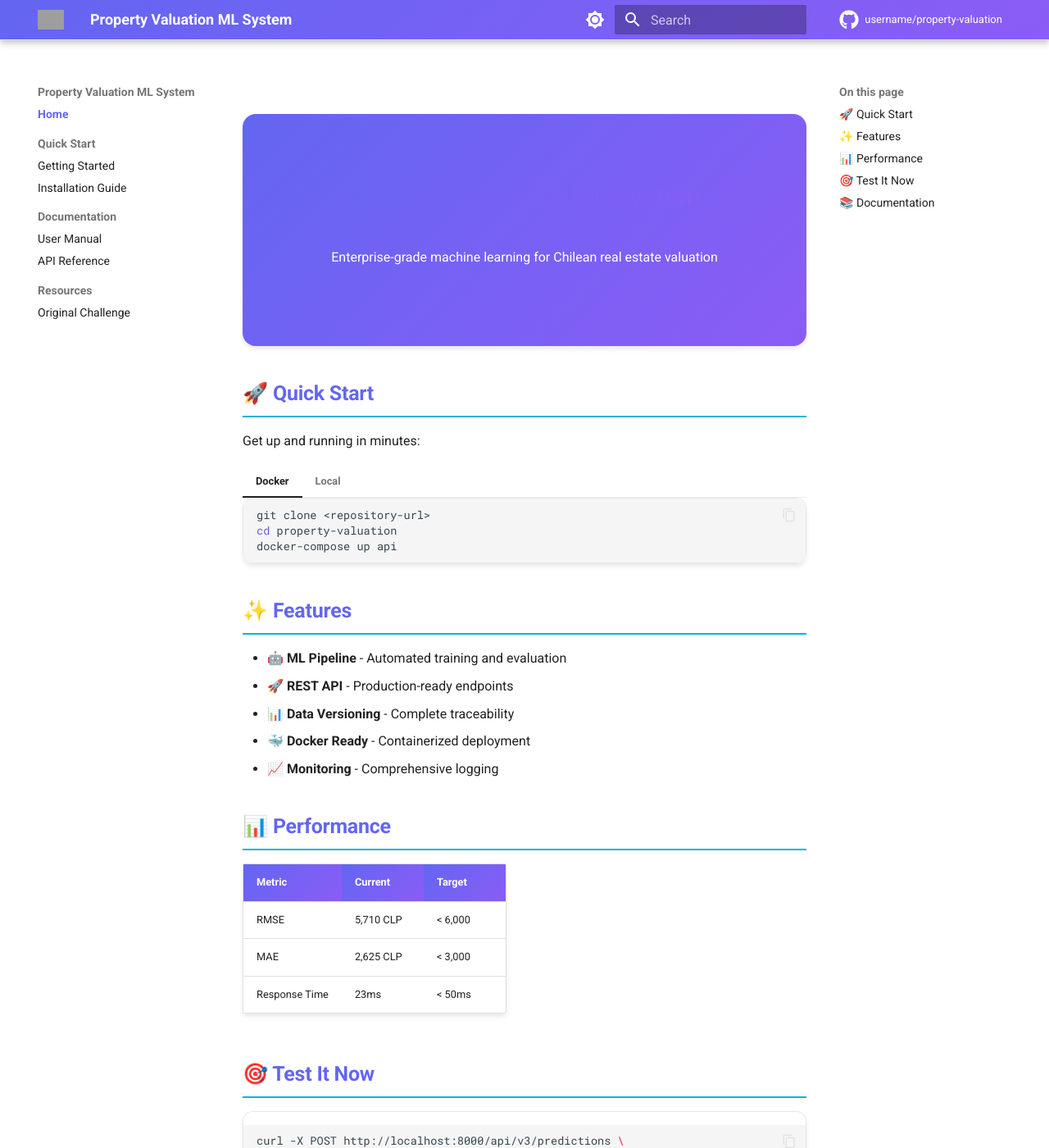
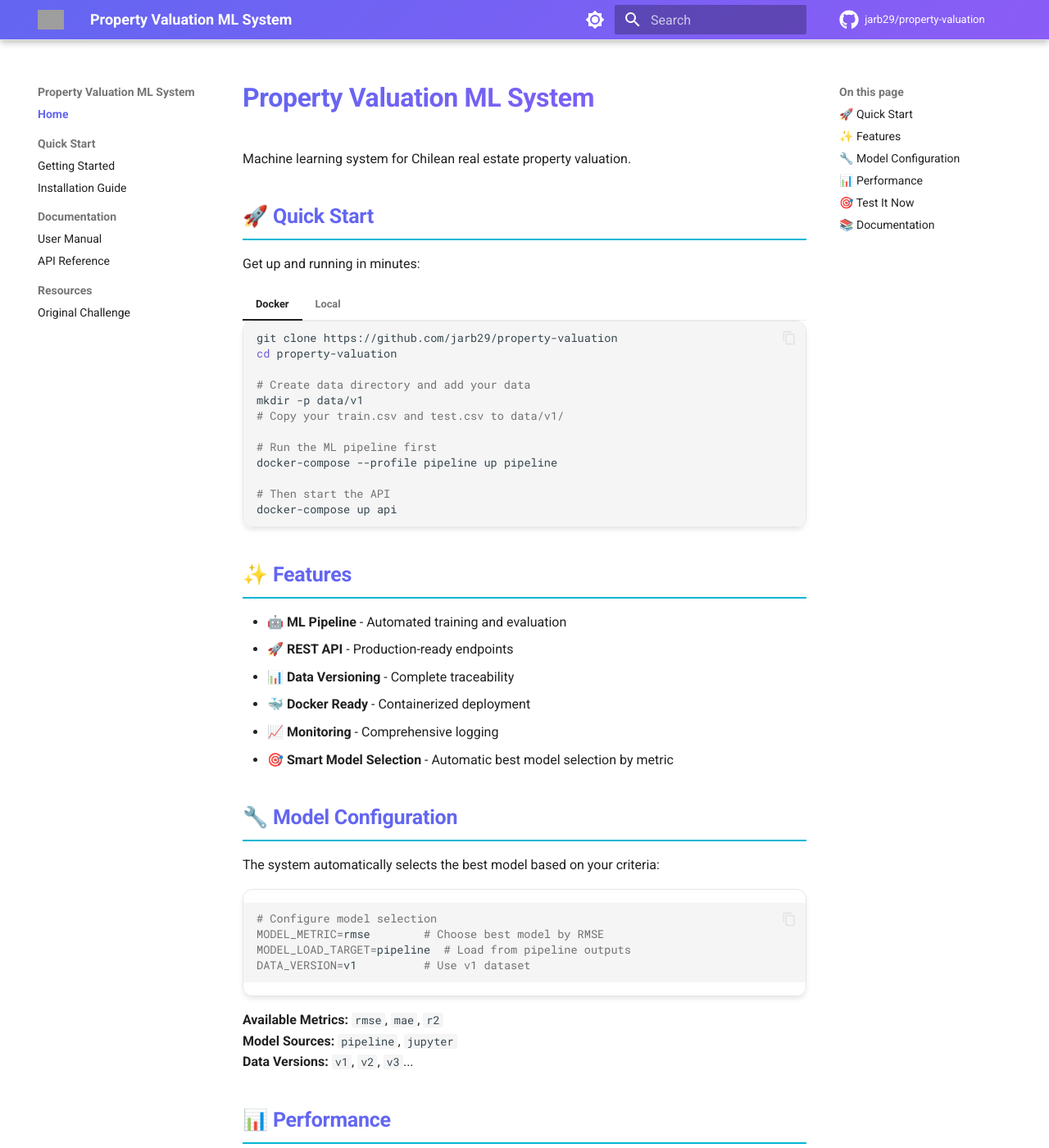
Before and after one commit to jarb29/property-valuation, an MkDocs documentation site: the page built from docs/index.md, in a window 1280 px wide and 1400 px high. Shown: the whole window at 82% size. Built offline with MkDocs 1.6.1 and Material for MkDocs 9.7.7, drawn with Linux system fonts in a browser that asks for light colours; comment, search, counter and statistics services are not loaded; some of the changed text lies outside the part shown; grey boxes are pictures that could not be loaded.

````diff
--- a/docker-compose.yml
+++ b/docker-compose.yml
@@ -1,5 +1,3 @@
-version: '3.8'
-
 services:
   # API service
   api:
@@ -7,7 +5,7 @@ services:
       context: .
       dockerfile: Dockerfile
     ports:
-      - "8000:8000"
+      - "${API_PORT:-8000}:8000"
     volumes:
       - ./:/app
       - ./data:/app/data
@@ -30,7 +28,7 @@ services:
       context: .
       dockerfile: Dockerfile
     ports:
-      - "8001:8000"
+      - "${API_DEV_PORT:-8001}:8000"
     volumes:
       - ./:/app
       - ./data:/app/data
--- a/docs/assets/css/extra.css
+++ b/docs/assets/css/extra.css
@@ -88,16 +88,7 @@
   text-decoration: underline;
 }
 
-/* Hero section */
-.hero {
-  background: linear-gradient(135deg, var(--primary), var(--secondary));
-  color: white;
-  padding: 4rem 2rem;
-  text-align: center;
-  border-radius: 16px;
-  margin: 2rem 0;
-  box-shadow: var(--shadow);
-}
+
 
 /* Responsive */
 @media (max-width: 768px) {
--- a/docs/index.md
+++ b/docs/index.md
@@ -1,7 +1,6 @@
-<div class="hero">
-  <h1>Property Valuation ML System</h1>
-  <p>Enterprise-grade machine learning for Chilean real estate valuation</p>
-</div>
+# Property Valuation ML System
+
+Machine learning system for Chilean real estate property valuation.
 
 ## 🚀 Quick Start
 
@@ -9,16 +8,38 @@ Get up and running in minutes:
 
 === "Docker"
     ```bash
-    git clone <repository-url>
+    git clone https://github.com/jarb29/property-valuation
     cd property-valuation
+
+    # Create data directory and add your data
+    mkdir -p data/v1
+    # Copy your train.csv and test.csv to data/v1/
+
+    # Run the ML pipeline first
+    docker-compose --profile pipeline up pipeline
+
+    # Then start the API
     docker-compose up api
     ```
 
 === "Local"
     ```bash
+    git clone https://github.com/jarb29/property-valuation
+    cd property-valuation
+
+    # Create data directory and add your data
+    mkdir -p data/v1
+    # Copy your train.csv and test.csv to data/v1/
+
+    # Set up environment
     python -m venv .venv
     source .venv/bin/activate
     pip install -r requirements.txt
+
+    # Run the ML pipeline first
+    DATA_VERSION=v1 python scripts/pipeline.py
+
+    # Then start the API
     python scripts/run_api.py
     ```
 
@@ -29,19 +50,36 @@ Get up and running in minutes:
 - **📊 Data Versioning** - Complete traceability
 - **🐳 Docker Ready** - Containerized deployment
 - **📈 Monitoring** - Comprehensive logging
+- **🎯 Smart Model Selection** - Automatic best model selection by metric
+
+## 🔧 Model Configuration
+
+The system automatically selects the best model based on your criteria:
+
+```bash
+# Configure model selection
+MODEL_METRIC=rmse        # Choose best model by RMSE
+MODEL_LOAD_TARGET=pipeline  # Load from pipeline outputs
+DATA_VERSION=v1          # Use v1 dataset
+```
+
+**Available Metrics:** `rmse`, `mae`, `r2`
+**Model Sources:** `pipeline`, `jupyter`
+**Data Versions:** `v1`, `v2`, `v3`...
 
 ## 📊 Performance
 
-| Metric | Current | Target |
-|--------|---------|--------|
-| RMSE | 5,710 CLP | < 6,000 |
-| MAE | 2,625 CLP | < 3,000 |
-| Response Time | 23ms | < 50ms |
+| Metric | Current | Target | Selection |
+|--------|---------|--------|----------|
+| RMSE | 5,710 CLP | < 6,000 | `MODEL_METRIC=rmse` |
+| MAE | 2,625 CLP | < 3,000 | `MODEL_METRIC=mae` |
+| R² | 0.847 | > 0.80 | `MODEL_METRIC=r2` |
+| Response Time | 23ms | < 50ms | - |
 
 ## 🎯 Test It Now
 
 ```bash
-curl -X POST http://localhost:8000/api/v3/predictions \
+curl -X POST http://localhost:8000/api/v1/predictions \
   -H "Content-Type: application/json" \
   -H "X-API-Key: default_api_key" \
   -d '{"features": {"type": "departamento", "sector": "las condes", "net_usable_area": 120.5, "net_area": 150.0, "n_rooms": 3, "n_bathroom": 2, "latitude": -33.4172, "longitude": -70.5476}}'
--- a/mkdocs.yml
+++ b/mkdocs.yml
@@ -2,11 +2,11 @@
 site_name: Property Valuation ML System
 site_description: Enterprise-grade machine learning system for real estate property valuation in the Chilean market
 site_author: Property Valuation Team
-site_url: https://username.github.io/property-valuation/
+site_url: https://jarb29.github.io/property-valuation/
 
 # Repository
-repo_name: username/property-valuation
-repo_url: https://github.com/username/property-valuation
+repo_name: jarb29/property-valuation
+repo_url: https://github.com/jarb29/property-valuation
 edit_uri: edit/main/docs/
 
 # Copyright
@@ -106,11 +106,9 @@ extra_javascript:
 extra:
   social:
     - icon: fontawesome/brands/github
-      link: https://github.com/username/property-valuation
-    - icon: fontawesome/brands/docker
-      link: https://hub.docker.com/r/username/property-valuation
+      link: https://github.com/jarb29/property-valuation
     - icon: fontawesome/solid/paper-plane
-      link: mailto:team@property-valuation.com
+      link: mailto:jose@example.com
 
 # Navigation structure
 nav:
````
Also changed, not shown: docs/getting-started.md (+106 -27 lines), docs/installation-guide.md (+6 -6 lines), docs/user-manual.md (+54 -47 lines), 1 other file.
